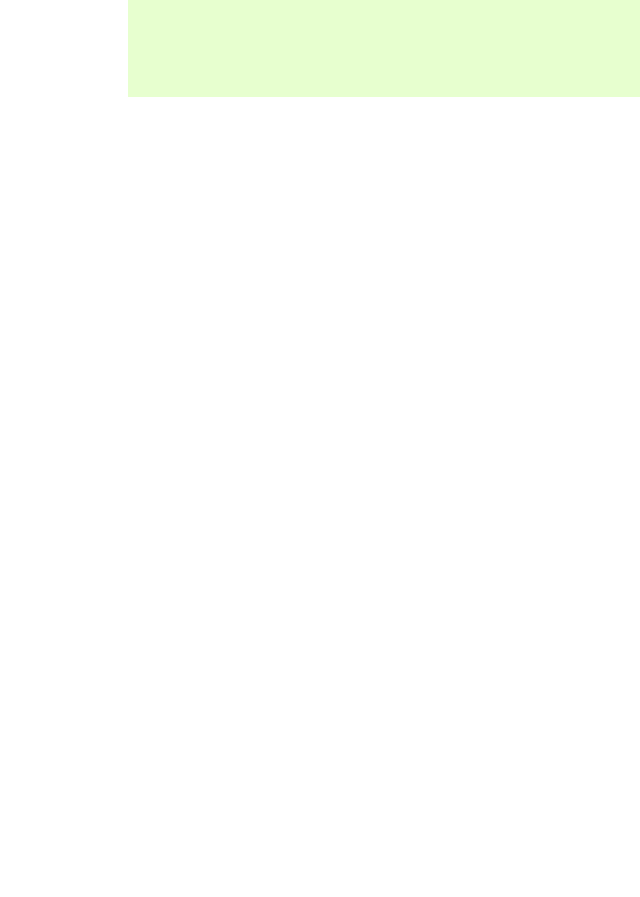
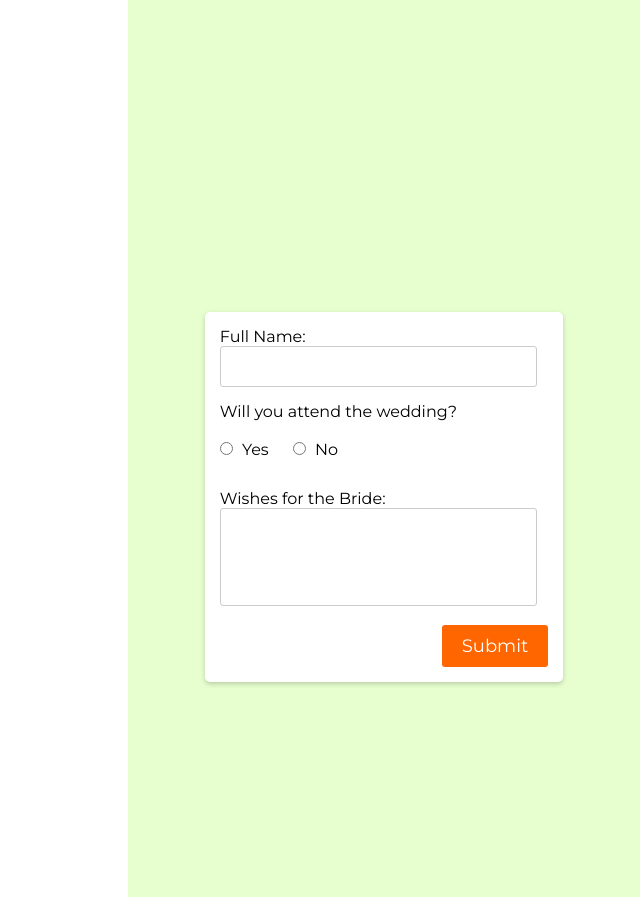
Before and after one commit to revou-fsse-3/module-1-Jhonson996, a plain HTML site: page Tugas M1/Index.html in a window 1280 px wide. Shown: the part 3173-4070 px from the top of the page, without its empty margins (640-1280 px from the left). Before the commit the page ends 3270 px from the top, so only its background shows below. Drawn offline with Linux system fonts and the light colour scheme.

Commit message:
done JS alert

```diff
--- a/Tugas M1/Index.html
+++ b/Tugas M1/Index.html
@@ -83,12 +83,36 @@
                     <p>Location</p>
                 </div>
 
+                <div class="formm">
+                    <form id="attendance-form">
+                        <label for="full_name">Full Name:</label>
+                        <input type="text" id="full_name" name="full_name" required>
+
+                        <label>Will you attend the wedding?</label><br><br>
+
+                        <input type="radio" id="yes" name="attendance" value="yes" required>
+                        <label for="yes">Yes</label>
+
+                        <input type="radio" id="no" name="attendance" value="no" required>
+                        <label for="no">No</label><br><br>
+
+                        <label for="wishes">Wishes for the Bride:</label>
+                        <textarea id="wishes" name="wishes" rows="4" required></textarea>
+                        <div class="btnsubmit">
+                            <button type="submit" onclick="myFunction()">Submit</button>
+                        </div>
+                    </form>
+                </div>
+
 
             </div>
-
         </main>
 
+        <script>
+                function myFunction() {
+                    alert("Submited");
+                    form.reset();
+                }
+        </script>
     </body>
-
-
 </html>
--- a/Tugas M1/css/styles.css
+++ b/Tugas M1/css/styles.css
@@ -85,7 +85,7 @@
     }
 
 
-    .date, .word, .collection, .maps{
+    .date, .word, .collection, .maps, .formm{
         height: 100vh;
         display: flex;
         align-items: center;
@@ -153,3 +153,63 @@
         padding-top: 5%;
         font-size: 2em;
     }
+
+/* Form Attendance */
+    .formm {
+        height: 100vh;
+        margin: auto;
+    }
+
+    form{
+        margin: auto;
+        padding: 15px;
+        border-radius: 5px;
+        background: #fff;
+        box-shadow: 0 2px 5px rgba(0, 0, 0, 0.2);
+    }
+
+    label {
+        margin-bottom: 10px;
+    }
+
+    input[type="text"],
+    input[type="radio"] {
+        width: 90%;
+        padding: 10px;
+        margin-bottom: 15px;
+        border: 1px solid #ccc;
+        border-radius: 3px;
+        font-size: 16px;
+    }
+
+    input[type="radio"] {
+        width: auto;
+        margin-right: 5px;
+    }
+
+    #no{
+        margin-left: 20px;
+    }
+
+    textarea {
+        resize: none;
+        width: 90%;
+        padding: 10px;
+        margin-bottom: 15px;
+        border: 1px solid #ccc;
+        border-radius: 3px;
+        font-size: 16px;
+    }
+
+    .btnsubmit{
+        text-align: right;
+    }
+
+    button {
+        background-color: #ff6600;
+        color: #fff;
+        border: none;
+        padding: 10px 20px;
+        border-radius: 3px;
+        font-size: 18px;
+    }
```
